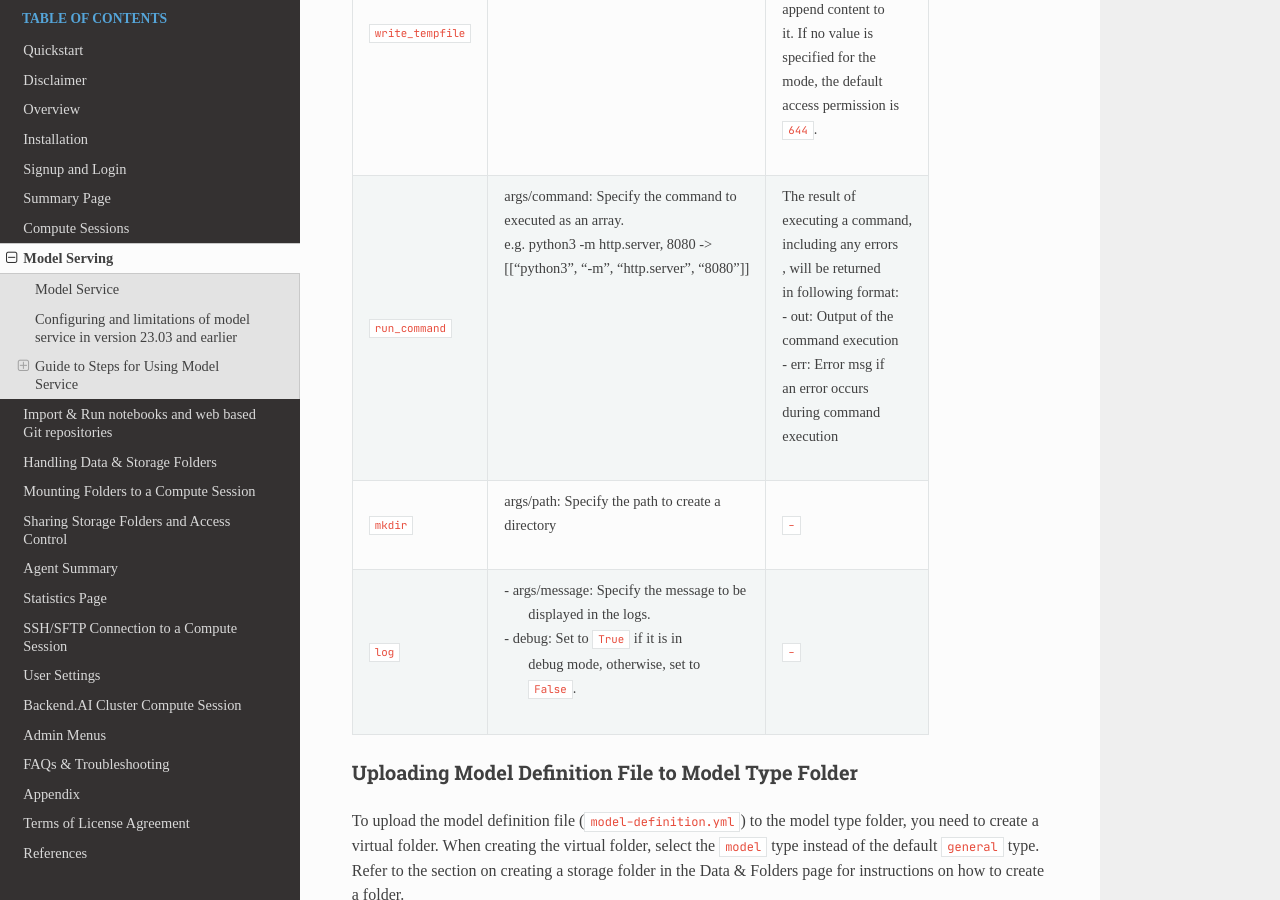
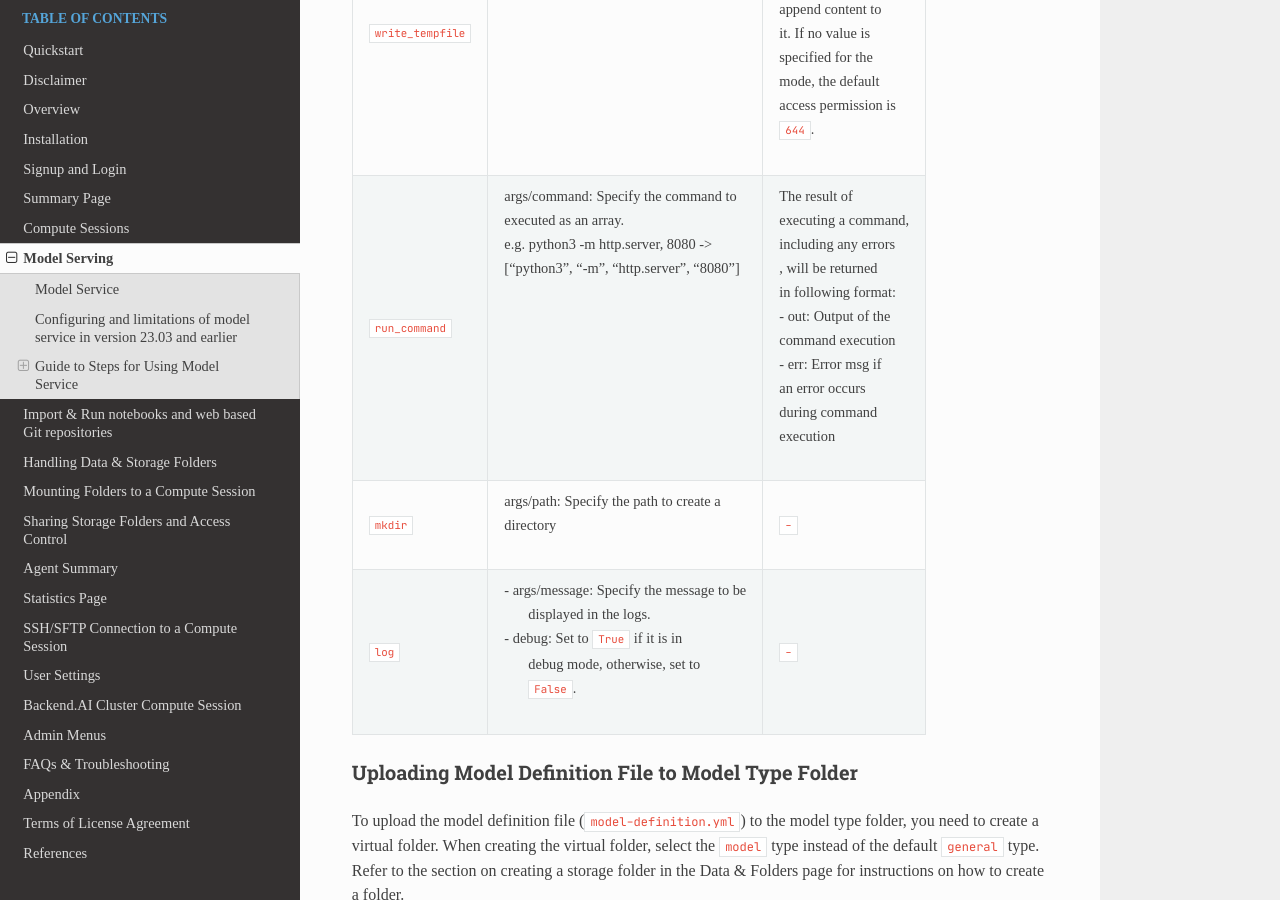
Before and after one commit to lablup/backend.ai-docs-webui, a Sphinx documentation site: the page built from docs/model_serving/model_serving.rst, in a window 1280 px wide and 900 px high, scrolled down 4425 px. Built offline with Sphinx 7.4.7 and the Read the Docs theme 2.0.0, drawn with Linux system fonts in a browser that asks for light colours; some web fonts are replaced; some of the changed text lies outside the part shown.

```diff
--- a/docs/model_serving/model_serving.rst
+++ b/docs/model_serving/model_serving.rst
@@ -39,11 +39,11 @@ modifying the compute session for training in the following way:
 1. Add pre-opened ports during session creation to map the running
    server port inside the session for model serving. (For instructions
    on how to use preopen ports, refer to
-   this :ref:`Set Preopen Ports <set-preopen-ports>`.)
+   this :ref:`Set Preopen Ports <set_preopen_ports>`.)
 2. Check “Open app to public” to allow the service mapped to the
    pre-opened port to be publicly accessible. (For detailed information
    about “Open app to public,” refer to
-   this :ref:`Open app to public <open-app-to-public>`.)
+   this :ref:`Open app to public <open_app_to_public>`.)
 
 However, there are certain limitations in version 23.03:
 
@@ -109,7 +109,7 @@ Key-Value Descriptions for Model Definition File
    .. note::
       Values marked as required in the notes must be included in the
       model definition file. Other items are optional and can be
-      omitted.Items with a ``/`` slash indicate descriptions for sub-keys under
+      omitted.Items with a ``/`` slash indicate descriptions for sub-keys under
       the key preceding the slash.
 
 +--------------------------------------+-----------------------+-------------------+
@@ -200,7 +200,7 @@ Description for service action supported in Backend.AI Model serving
 | ``run_command``    | | args/command: Specify the command to      | | The result of       |
 |                    | | executed as an array.                     | | executing a command,|
 |                    | | e.g. python3 -m http.server, 8080 ->      | | including any errors|
-|                    | | [["python3", "-m", "http.server", "8080"]]| | , will be returned  |
+|                    | | ["python3", "-m", "http.server", "8080"]  | | , will be returned  |
 |                    | |                                           | | in following format:|
 |                    | |                                           | | - out: Output of the|
 |                    | |                                           | | command execution   |
@@ -346,6 +346,10 @@ follows:
       button to ensure that the routing of the model service is set
       correctly.
 
+      .. image:: refresh-button.png
+         :align: center
+         :alt: Refresh button
+
 Generating Tokens
 ~~~~~~~~~~~~~~~~~
 
```
Also changed, not shown: other parts of docs/model_serving/model_serving.rst (+1 -1 lines), docs/sessions_all/sessions_all.rst (+3 -4 lines), docs/model_serving/refresh-button.png (added), 1 other file.
